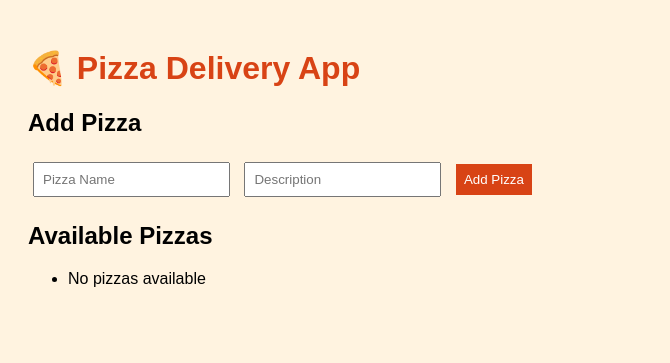
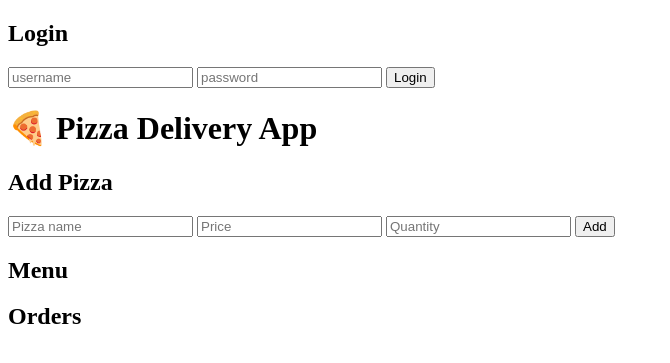
Before and after one commit to syramustufa/pizza-delivery-app, a FastAPI app: page / in a window 1280 px wide. Shown: the top 363 px of the page, without its empty margins (0-670 px from the left). Run offline with FastAPI, Linux system fonts and the light colour scheme.

Commit message:
update pizza app

```diff
--- a/main.py
+++ b/main.py
@@ -1,52 +1,78 @@
-from fastapi import FastAPI, Request
-from fastapi.responses import HTMLResponse
+from fastapi import FastAPI, Request, Form
+from fastapi.responses import HTMLResponse, RedirectResponse, JSONResponse
 from fastapi.staticfiles import StaticFiles
 from fastapi.templating import Jinja2Templates
-from pydantic import BaseModel
 
 app = FastAPI()
 
-# In-memory database
-db = {}
+# Fake DB
+pizzas = {}
+orders = []
+users = {"admin": "123"}   # username: password
+sessions = set()
 
-class Pizza(BaseModel):
-    name: str
-    desc: str
-
-# Mount static folder
 app.mount("/static", StaticFiles(directory="static"), name="static")
-
 templates = Jinja2Templates(directory="templates")
 
-# Home page (HTML)
+# ---------- AUTH ----------
+@app.get("/login", response_class=HTMLResponse)
+def login_page(request: Request):
+    return templates.TemplateResponse("login.html", {"request": request})
+
+@app.post("/login")
+def login(username: str = Form(...), password: str = Form(...)):
+    if users.get(username) == password:
+        sessions.add(username)
+        return RedirectResponse("/", 303)
+    return {"error": "Invalid login"}
+
+# ---------- HOME ----------
 @app.get("/", response_class=HTMLResponse)
 def home(request: Request):
     return templates.TemplateResponse(
         "index.html",
-        {"request": request, "pizzas": db}
+        {"request": request, "pizzas": pizzas, "orders": orders}
     )
 
-# Create pizza
+# ---------- PIZZA CRUD ----------
 @app.post("/pizza")
-def create_pizza(pizza: Pizza):
-    db[pizza.name] = pizza.desc
-    return {"message": "Pizza added", "data": db}
+def add_pizza(
+    name: str = Form(...),
+    price: int = Form(...),
+    quantity: int = Form(...)
+):
+    pizzas[name] = {
+        "price": price,
+        "quantity": quantity
+    }
+    return RedirectResponse("/", 303)
 
-# Get all pizzas
-@app.get("/pizza")
-def get_all_pizzas():
-    return db
+@app.put("/pizza")
+async def edit_pizza(data: dict):
+    name = data["name"]
+    if name in pizzas:
+        pizzas[name]["price"] = data["price"]
+        pizzas[name]["quantity"] = data["quantity"]
+        return {"success": True}
+    return {"error": "Pizza not found"}
 
-# Update pizza
-@app.put("/pizza")
-def update_pizza(pizza: Pizza):
-    db[pizza.name] = pizza.desc
-    return {"message": "Pizza updated", "data": db}
+@app.delete("/pizza/{name}")
+def delete_pizza(name: str):
+    pizzas.pop(name, None)
+    return {"success": True}
 
-# Delete pizza
-@app.delete("/pizza")
-def delete_pizza(name: str):
-    if name in db:
-        del db[name]
-        return {"message": "Pizza deleted", "data": db}
-    return {"error": "Pizza not found"}
+# ---------- ORDER SYSTEM ----------
+@app.post("/order")
+async def order_pizza(data: dict):
+    name = data["name"]
+    qty = data["qty"]
+
+    if name not in pizzas:
+        return {"error": "Pizza not found"}
+
+    if pizzas[name]["quantity"] < qty:
+        return {"error": "Not enough stock"}
+
+    pizzas[name]["quantity"] -= qty
+    orders.append({"pizza": name, "qty": qty})
+    return {"success": True}
--- a/static/style.css
+++ b/static/style.css
@@ -19,3 +19,16 @@ button {
     border: none;
     cursor: pointer;
 }
+async function orderPizza(name) {
+    let qty = prompt("Quantity?");
+    await fetch("/order", {
+      method: "POST",
+      headers: {"Content-Type": "application/json"},
+      body: JSON.stringify({name: name, qty: Number(qty)})
+    });
+    location.reload();
+  }
+
+  async function deletePizza(name) {
+    await fetch(`/pizza/${name}`, { method: "DELETE" });
+    location.reload();
--- a/templates/index.html
+++ b/templates/index.html
@@ -1,8 +1,18 @@
+<!DOCTYPE html>
+<html>
+<body>
+<h2>Login</h2>
+<form method="post" action="/login">
+  <input name="username" placeholder="username">
+  <input name="password" placeholder="password" type="password">
+  <button>Login</button>
+</form>
+</body>
+</html>
 <!DOCTYPE html>
 <html>
 <head>
-    <title>Pizza Delivery App</title>
-    <link rel="stylesheet" href="/static/style.css">
+  <script src="/static/app.js"></script>
 </head>
 <body>
 
@@ -10,20 +20,28 @@
 
 <h2>Add Pizza</h2>
 <form action="/pizza" method="post">
-    <input type="text" name="name" placeholder="Pizza Name" required>
-    <input type="text" name="desc" placeholder="Description" required>
-    <button type="submit">Add Pizza</button>
+  <input name="name" placeholder="Pizza name" required>
+  <input name="price" type="number" placeholder="Price" required>
+  <input name="quantity" type="number" placeholder="Quantity" required>
+  <button>Add</button>
 </form>
 
-<h2>Available Pizzas</h2>
+<h2>Menu</h2>
 <ul>
-    {% for name, desc in pizzas.items() %}
-        <li>
-            <strong>{{ name }}</strong> – {{ desc }}
-        </li>
-    {% else %}
-        <li>No pizzas available</li>
-    {% endfor %}
+{% for name, p in pizzas.items() %}
+  <li>
+    {{ name }} — ${{ p.price }} — Qty: {{ p.quantity }}
+    <button onclick="orderPizza('{{ name }}')">Order</button>
+    <button onclick="deletePizza('{{ name }}')">Delete</button>
+  </li>
+{% endfor %}
+</ul>
+
+<h2>Orders</h2>
+<ul>
+{% for o in orders %}
+  <li>{{ o.pizza }} x {{ o.qty }}</li>
+{% endfor %}
 </ul>
 
 </body>
```
Also changed, not shown: requirements.txt (+17 -0 lines), README.md.
